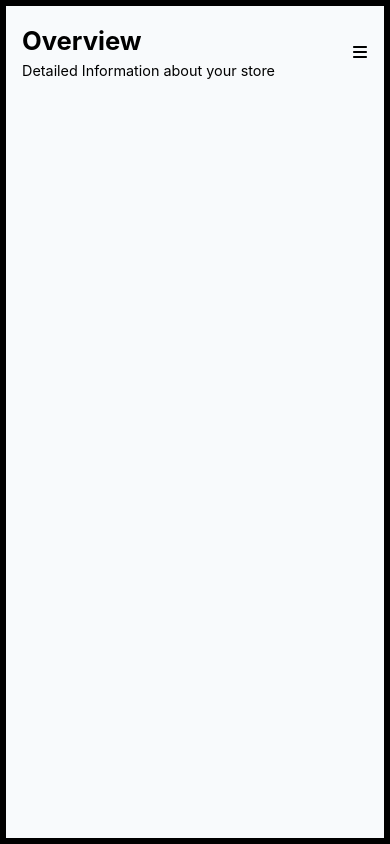
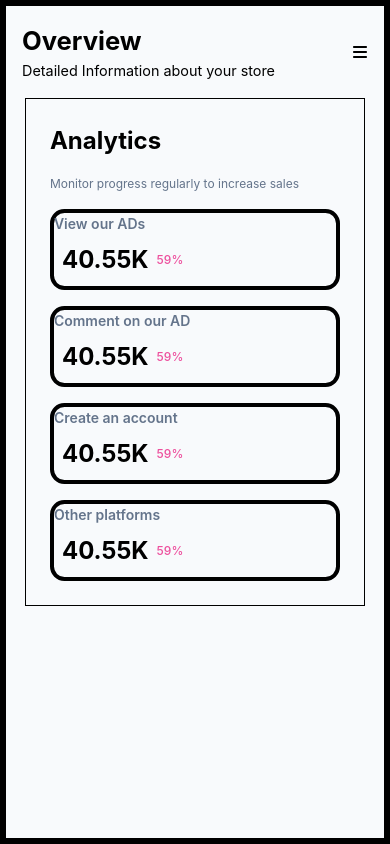
Before and after one commit to Supa-Thobile2/Dashboard-Project-Figma-Design-, a React (Vite) app: page /main in a window 390 px wide. Built offline with nearby package versions, Linux system fonts and the light colour scheme.

Commit message:
mobile live test

```diff
--- a/src/pages/Main.jsx
+++ b/src/pages/Main.jsx
@@ -60,7 +60,7 @@ function Main() {
       </div>
 
 
-
+<Analytics/>
 
 
     </div>
```
